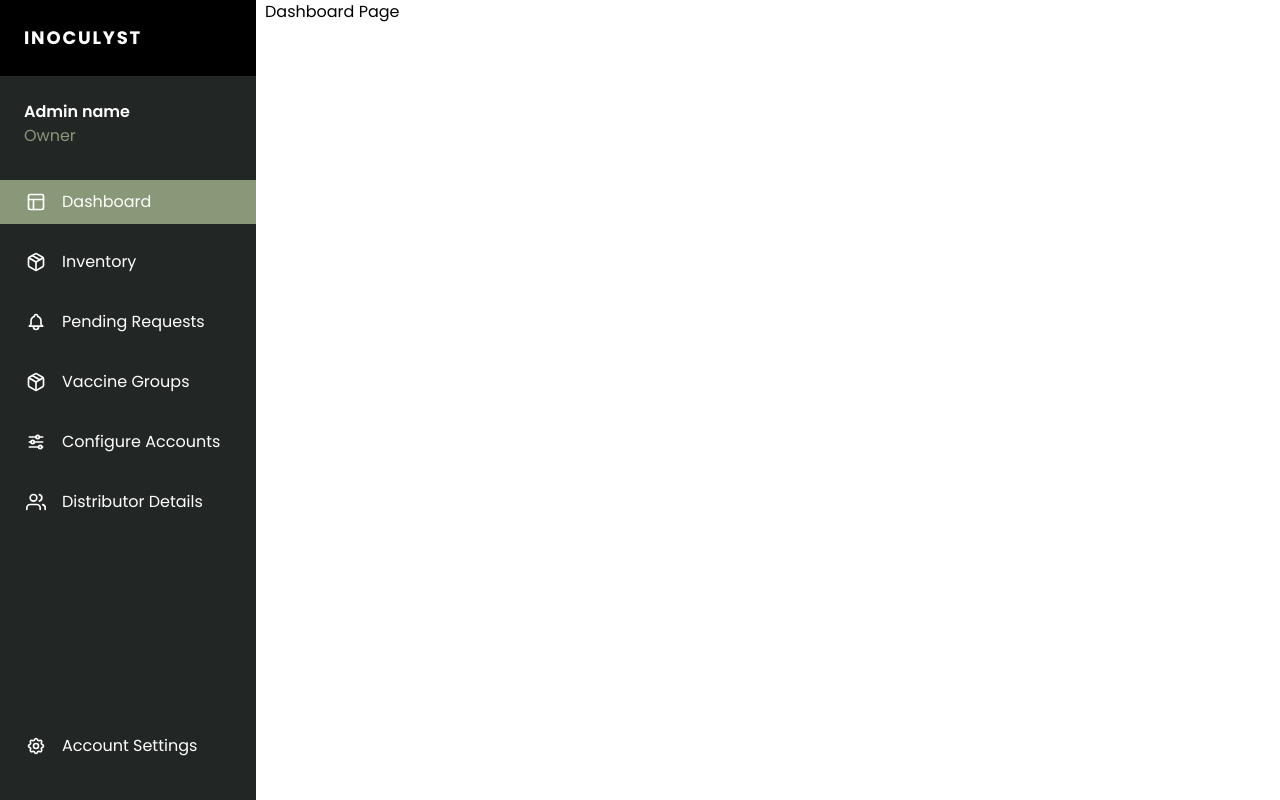
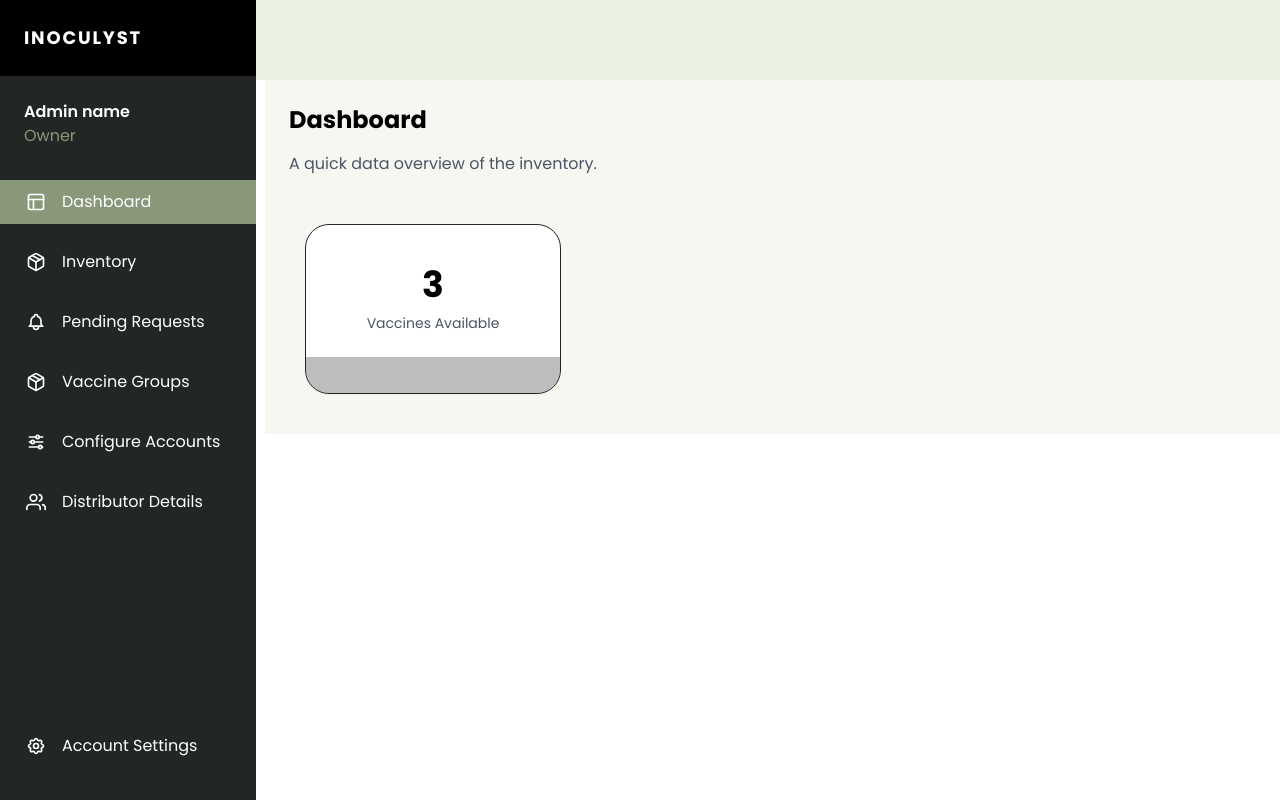
Before and after one commit to KhushiChoksi/Inoculyst, a React (Create React App) app in the folder client/: page /dashboard in a window 1280 px wide. Built offline with nearby package versions, Linux system fonts and the light colour scheme.

Commit message:
vaccine displat

```diff
--- a/client/src/App.tsx
+++ b/client/src/App.tsx
@@ -14,7 +14,7 @@ import DistributorDetails from './pages/distributor-details/DistributorDetails.t
 import Account from './pages/account/Account.tsx';
 
 import SideBar from './components/SideBar.tsx';
-
+import HeaderBlock from './components/HeaderBlock.tsx';
 // (ignore this for now) data will be the string we send from our server
 // const apiCall = () => {
 //   axios.get('http://localhost:8080').then((data) => {
@@ -37,10 +37,12 @@ function App() {
     // </div>
 
     // later on, you will need to wrap these with the providers
-    <div>
-      {!hideNavbarRoutes.includes(location.pathname) && <SideBar />}    {/* conditionally render sidebar on pages except login */}
+    <div className="flex">
+      {!hideNavbarRoutes.includes(location.pathname) && <SideBar />}
 
-      {/* separate route for login, to remove left margin */}
+      <div className="flex-1">
+        {!hideNavbarRoutes.includes(location.pathname) && <HeaderBlock />}
+
       <Routes>
         <Route path="/" element={<Login />} />
       </Routes>
@@ -56,6 +58,7 @@ function App() {
             <Route path="/account" element={<Account />} />
           </Routes>
       </div>
+      </div>
     </div>
   );
 }
--- a/client/src/components/HeaderBlock.tsx
+++ b/client/src/components/HeaderBlock.tsx
@@ -2,7 +2,7 @@ import React from "react";
 
 export default function HeaderBlock() {
   return (
-    <div className="bg-light_green/30 p-6 h-20">
+    <div className="bg-light_green/50 p-6 h-20">
             </div>
   );
 }
--- a/client/src/components/SearchBar.tsx
+++ b/client/src/components/SearchBar.tsx
@@ -0,0 +1,5 @@
+import React from "react";
+
+export default function SearchBar() {
+
+}
--- a/client/src/pages/dashboard/Dashboard.tsx
+++ b/client/src/pages/dashboard/Dashboard.tsx
@@ -1,7 +1,15 @@
 import React from "react";
+import VaccineCard from './notifs/VaccineNotif.tsx';
 
 export default function Dashboard() {
     return (
-        <div>Dashboard Page</div>
+        <div className=" p-6 bg-[#F7F7F2]">
+            <h1 className="text-2xl font-bold mb-4">Dashboard</h1>
+            <p className="text-gray-600 mb-8">A quick data overview of the inventory.</p>
+            <div className="p-4">
+                <VaccineCard count={3} />
+            </div>
+        </div>
+
     );
 }
--- /dev/null
+++ b/client/src/pages/dashboard/notifs/VaccineNotif.tsx
@@ -0,0 +1,24 @@
+import React from 'react';
+
+
+interface vaccineNotif {
+  count: number;
+}
+
+const VaccineNotif: React.FC<vaccineNotif> = ({ count }) => {
+  return (
+      <div className="w-64 bg-white rounded-3xl border border-dark1 shadow-sm overflow-hidden">
+        <div className="p-6 flex flex-col items-center">
+          <div className="mt-4 text-4xl font-bold">
+            {count}
+          </div>
+          <div className="mt-2 text-sm text-gray-600">
+            Vaccines Available
+          </div>
+        </div>
+        <div className="bg-dark1/30 h-9"></div>
+      </div>
+    );
+  };
+
+export default VaccineNotif;
```
Also changed, not shown: client/src/pages/dashboard/notifs/ExpiredBatchesNotif.tsx (added), client/src/pages/dashboard/notifs/ReportOneNotif.tsx (added), client/src/pages/dashboard/notifs/ReportTwoNotif.tsx (added), client/src/pages/dashboard/notifs/UpcomingExpiryNotif.tsx (added).
